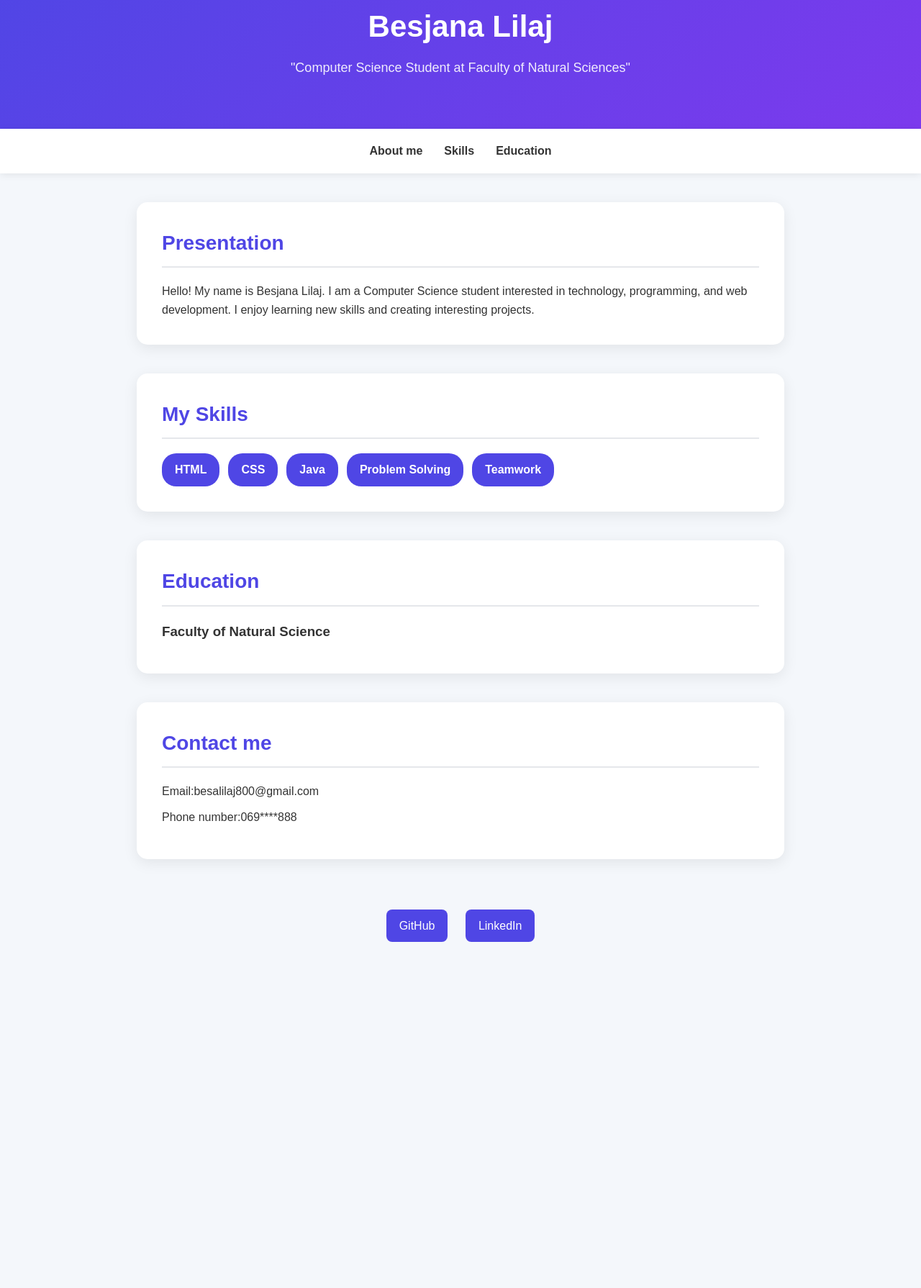
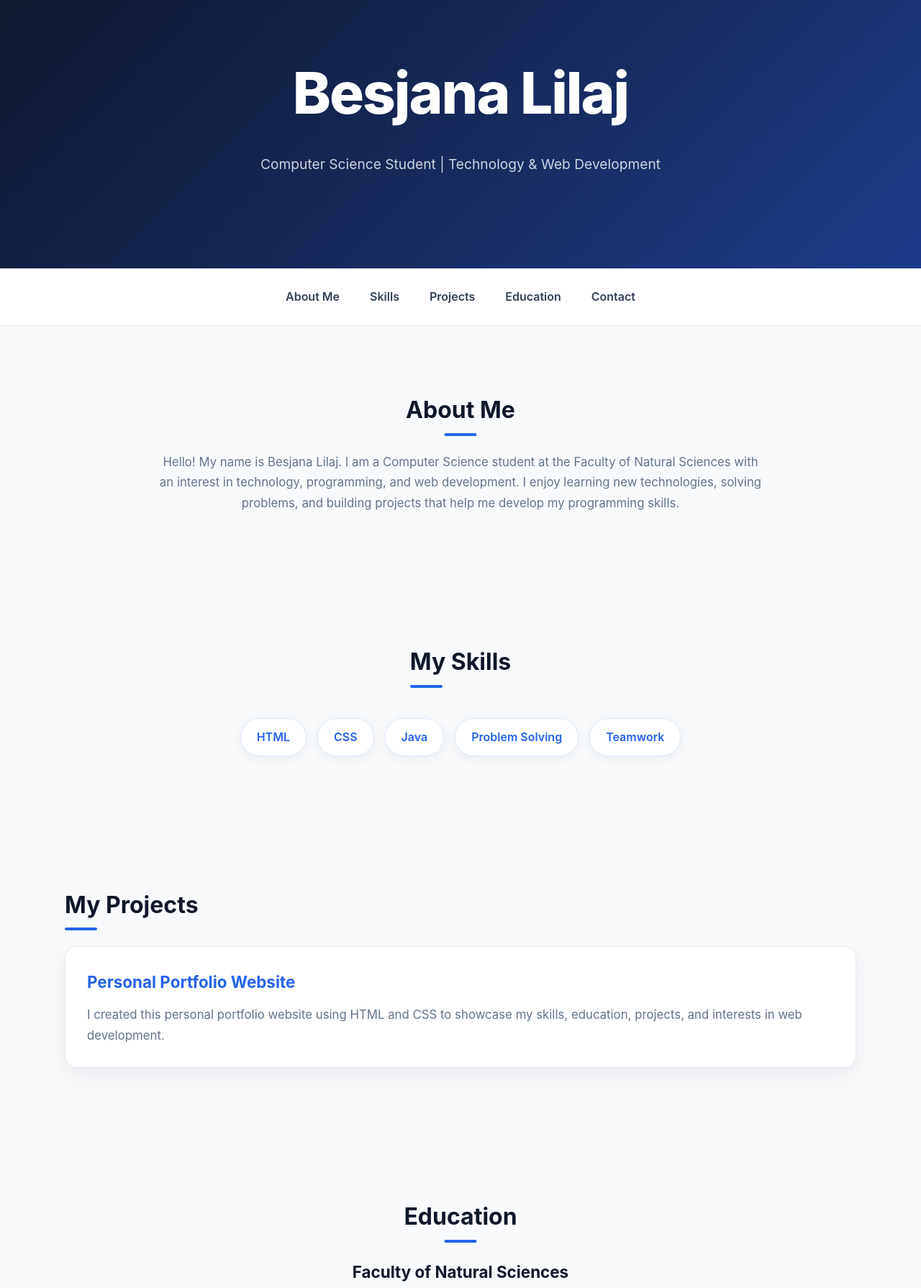
Before and after one commit to besjanaLilaj/Personal-portfolio, a plain HTML site: page index.html in a window 1280 px wide. Shown: the part 67-1857 px from the top of the page at 72% size. Before the commit the page ends 1406 px from the top, so only its background shows below. Drawn offline with Linux system fonts and the light colour scheme.

Commit message:
changed html

````diff
--- a/index.html
+++ b/index.html
@@ -1,28 +1,42 @@
+
 <!DOCTYPE html>
 <html lang="en">
 <head>
     <meta charset="UTF-8">
-    <title>Personal Portfolio</title>
+    <meta name="viewport" content="width=device-width, initial-scale=1.0">
+    <meta name="description" content="Personal portfolio of Besjana Lilaj, Computer Science student.">
+    <title>Besjana Lilaj | Personal Portfolio</title>
     <link rel="stylesheet" href="style.css">
 </head>
+
 <body>
+
 <header>
     <h1>Besjana Lilaj</h1>
-    <p>"Computer Science Student at Faculty of Natural Sciences"</p>
+    <p>Computer Science Student | Technology & Web Development</p>
 </header>
+
 <nav>
-        <a href="#about">About me</a>
+    <a href="#about">About Me</a>
     <a href="#skills">Skills</a>
+    <a href="#projects">Projects</a>
     <a href="#education">Education</a>
+    <a href="#contact">Contact</a>
 </nav>
+
+<main>
+
     <section id="about">
-        <h2>Presentation</h2>
+        <h2>About Me</h2>
         <p>
             Hello! My name is Besjana Lilaj. I am a Computer Science student
-            interested in technology, programming, and web development.
-            I enjoy learning new skills and creating interesting projects.
+            at the Faculty of Natural Sciences with an interest in technology,
+            programming, and web development. I enjoy learning new technologies,
+            solving problems, and building projects that help me develop my
+            programming skills.
         </p>
     </section>
+
     <section id="skills">
         <h2>My Skills</h2>
         <ul>
@@ -33,18 +47,58 @@
             <li>Teamwork</li>
         </ul>
     </section>
+
+    <section id="projects">
+        <h2>My Projects</h2>
+
+        <article>
+            <h3>Personal Portfolio Website</h3>
+            <p>
+                I created this personal portfolio website using HTML and CSS
+                to showcase my skills, education, projects, and interests in
+                web development.
+            </p>
+        </article>
+
+        <!-- Add more projects here -->
+    </section>
+
     <section id="education">
         <h2>Education</h2>
-            <h3>Faculty of Natural Science</h3>
+        <h3>Faculty of Natural Sciences</h3>
+        <p>Computer Science Student</p>
     </section>
+
     <section id="contact">
-            <h2>Contact me</h2>
-            <p>Email:besalilaj800@gmail.com</p>
-            <p>Phone number:069****888</p>
+        <h2>Contact Me</h2>
+        <p>
+            Email:
+            <a href="mailto:besalilaj800@gmail.com">
+                besalilaj800@gmail.com
+            </a>
+        </p>
+
+        <p>Phone: 069****888</p>
     </section>
-        <div class="social-links">
-            <a href="https://github.com/besjanaLilaj">GitHub</a>
-            <a href="https://www.linkedin.com/in/besjana-lilaj-b59b81362/">LinkedIn</a>
-        </div>
+
+    <section class="social-links">
+        <h2>Find Me Online</h2>
+
+        <a href="https://github.com/besjanaLilaj" target="_blank" rel="noopener noreferrer">
+            GitHub
+        </a>
+
+        <a href="https://www.linkedin.com/in/besjana-lilaj-b59b81362/" target="_blank" rel="noopener noreferrer">
+            LinkedIn
+        </a>
+    </section>
+
+</main>
+
+<footer>
+    <p>&copy; 2026 Besjana Lilaj. All rights reserved.</p>
+</footer>
+
 </body>
 </html>
+```
--- a/style.css
+++ b/style.css
@@ -1,4 +1,4 @@
-/* General styles */
+
 * {
     margin: 0;
     padding: 0;
@@ -10,161 +10,344 @@ html {
 }
 
 body {
-    font-family: Arial, Helvetica, sans-serif;
-    background-color: #f4f7fb;
-    color: #333;
-    line-height: 1.6;
-}
+    font-family: "Inter", "Segoe UI", Arial, sans-serif;
+    line-height: 1.7;
+    color: #1e293b;
+    background: #f8fafc;
 
-/* Header */
 header {
-    background: linear-gradient(135deg, #4f46e5, #7c3aed);
+    min-height: 55vh;
+    display: flex;
+    flex-direction: column;
+    justify-content: center;
+    align-items: center;
+    text-align: center;
+    padding: 60px 20px;
+    background: linear-gradient(135deg, #0f172a, #1e3a8a);
     color: white;
-    text-align: center;
-    padding: 70px 20px;
 }
 
 header h1 {
-    font-size: 42px;
-    margin-bottom: 10px;
+    font-size: clamp(2.8rem, 7vw, 5rem);
+    font-weight: 800;
+    letter-spacing: -2px;
+    margin-bottom: 15px;
 }
 
 header p {
-    font-size: 18px;
-    opacity: 0.9;
+    font-size: 1.2rem;
+    color: #cbd5e1;
+    max-width: 650px;
 }
 
-/* Navigation */
+/* ========================================
+   Navigation
+======================================== */
+
 nav {
-    background-color: #ffffff;
-    display: flex;
-    justify-content: center;
-    gap: 30px;
-    padding: 18px;
     position: sticky;
     top: 0;
     z-index: 1000;
-    box-shadow: 0 2px 10px rgba(0, 0, 0, 0.08);
+
+    display: flex;
+    justify-content: center;
+    flex-wrap: wrap;
+    gap: 10px;
+
+    padding: 18px 20px;
+
+    background: rgba(255, 255, 255, 0.95);
+    backdrop-filter: blur(10px);
+
+    border-bottom: 1px solid #e2e8f0;
 }
 
 nav a {
-    color: #333;
     text-decoration: none;
-    font-weight: bold;
-    transition: 0.3s;
+    color: #334155;
+    font-weight: 600;
+    padding: 8px 16px;
+    border-radius: 8px;
+    transition: all 0.25s ease;
 }
 
 nav a:hover {
-    color: #4f46e5;
+    color: #2563eb;
+    background: #eff6ff;
 }
 
-/* Sections */
+/* ========================================
+   Main Content
+======================================== */
+
+main {
+    width: min(1100px, 90%);
+    margin: 0 auto;
+}
+
+/* ========================================
+   Sections
+======================================== */
+
 section {
-    max-width: 900px;
-    margin: 40px auto;
-    padding: 35px;
-    background-color: white;
-    border-radius: 15px;
-    box-shadow: 0 5px 20px rgba(0, 0, 0, 0.08);
+    padding: 90px 0;
+    scroll-margin-top: 80px;
 }
 
 section h2 {
-    color: #4f46e5;
-    font-size: 28px;
-    margin-bottom: 20px;
-    border-bottom: 2px solid #e5e7eb;
-    padding-bottom: 10px;
+    position: relative;
+    display: inline-block;
+
+    font-size: 2rem;
+    color: #0f172a;
+    margin-bottom: 30px;
 }
 
-section h3 {
-    color: #333;
+section h2::after {
+    content: "";
+    position: absolute;
+    left: 0;
+    bottom: -8px;
+
+    width: 45px;
+    height: 4px;
+
+    background: #2563eb;
+    border-radius: 10px;
+}
+
+section p {
+    color: #64748b;
+    font-size: 1.05rem;
+}
+
+/* ========================================
+   About
+======================================== */
+
+#about {
+    max-width: 850px;
+    margin: auto;
+    text-align: center;
+}
+
+#about h2::after {
+    left: 50%;
+    transform: translateX(-50%);
+}
+
+/* ========================================
+   Skills
+======================================== */
+
+#skills {
+    text-align: center;
+}
+
+#skills ul {
+    list-style: none;
+
+    display: flex;
+    justify-content: center;
+    flex-wrap: wrap;
+    gap: 15px;
+
+    margin-top: 20px;
+}
+
+#skills li {
+    padding: 12px 22px;
+
+    background: white;
+    color: #2563eb;
+
+    border: 1px solid #dbeafe;
+    border-radius: 30px;
+
+    font-weight: 600;
+
+    box-shadow: 0 4px 15px rgba(15, 23, 42, 0.06);
+
+    transition: all 0.25s ease;
+}
+
+#skills li:hover {
+    transform: translateY(-4px);
+    background: #2563eb;
+    color: white;
+    border-color: #2563eb;
+}
+
+/* ========================================
+   Projects
+======================================== */
+
+#projects article {
+    background: white;
+
+    padding: 30px;
+
+    border: 1px solid #e2e8f0;
+    border-radius: 16px;
+
+    box-shadow: 0 10px 30px rgba(15, 23, 42, 0.06);
+
+    transition: transform 0.3s ease, box-shadow 0.3s ease;
+}
+
+#projects article:hover {
+    transform: translateY(-6px);
+
+    box-shadow: 0 18px 40px rgba(15, 23, 42, 0.1);
+}
+
+#projects article h3 {
+    color: #2563eb;
+    font-size: 1.4rem;
+    margin-bottom: 12px;
+}
+
+/* ========================================
+   Education
+======================================== */
+
+#education {
+    text-align: center;
+}
+
+#education h2::after {
+    left: 50%;
+    transform: translateX(-50%);
+}
+
+#education h3 {
+    font-size: 1.4rem;
+    color: #0f172a;
     margin-bottom: 8px;
 }
 
-/* Skills */
-#skills ul {
-    list-style: none;
-    display: flex;
-    flex-wrap: wrap;
-    gap: 12px;
+/* ========================================
+   Contact
+======================================== */
+
+#contact {
+    text-align: center;
+
+    background: white;
+
+    padding: 60px 30px;
+    margin-bottom: 50px;
+
+    border-radius: 20px;
+
+    box-shadow: 0 10px 35px rgba(15, 23, 42, 0.07);
 }
 
-#skills li {
-    background-color: #4f46e5;
-    color: white;
-    padding: 10px 18px;
-    border-radius: 20px;
-    font-weight: bold;
-    transition: 0.3s;
+#contact h2::after {
+    left: 50%;
+    transform: translateX(-50%);
 }
 
-#skills li:hover {
-    background-color: #7c3aed;
-    transform: translateY(-3px);
+#contact p {
+    margin: 12px 0;
 }
 
-/* Contact */
-#contact p {
-    margin: 10px 0;
+#contact a {
+    color: #2563eb;
+    font-weight: 600;
+    text-decoration: none;
 }
 
-/* Social links */
+#contact a:hover {
+    text-decoration: underline;
+}
+
+/* ========================================
+   Social Links
+======================================== */
+
 .social-links {
     text-align: center;
-    padding: 30px;
+    padding: 40px 0 80px;
+}
+
+.social-links h2 {
+    display: block;
+}
+
+.social-links h2::after {
+    left: 50%;
+    transform: translateX(-50%);
 }
 
 .social-links a {
     display: inline-block;
-    margin: 0 10px;
-    padding: 10px 18px;
+
+    margin: 8px;
+    padding: 12px 24px;
+
     color: white;
-    background-color: #4f46e5;
+    background: #0f172a;
+
+    border-radius: 10px;
+
     text-decoration: none;
-    border-radius: 8px;
-    transition: 0.3s;
+    font-weight: 600;
+
+    transition: all 0.25s ease;
 }
 
 .social-links a:hover {
-    background-color: #7c3aed;
+    background: #2563eb;
     transform: translateY(-3px);
 }
 
-/* Mobile responsive design */
-@media (max-width: 600px) {
+/* ========================================
+   Footer
+======================================== */
+
+footer {
+    text-align: center;
+
+    padding: 30px 20px;
+
+    background: #0f172a;
+    color: #94a3b8;
+
+    font-size: 0.9rem;
+}
+
+/* ========================================
+   Responsive Design
+======================================== */
+
+@media (max-width: 768px) {
 
     header {
-        padding: 50px 15px;
+        min-height: 50vh;
+        padding: 50px 20px;
     }
 
     header h1 {
-        font-size: 32px;
+        font-size: 3rem;
     }
 
     header p {
-        font-size: 16px;
+        font-size: 1rem;
     }
 
     nav {
-        flex-direction: column;
-        align-items: center;
-        gap: 12px;
+        gap: 4px;
+        padding: 12px 10px;
+    }
+
+    nav a {
+        font-size: 0.9rem;
+        padding: 7px 10px;
     }
 
     section {
-        margin: 25px 15px;
-        padding: 25px;
+        padding: 65px 0;
     }
 
     section h2 {
-        font-size: 24px;
-    }
-
-    #skills ul {
-        justify-content: center;
-    }
-
-    .social-links a {
-        margin: 5px;
-    }
-}
````
Lines whose indentation alone changed are shown as unchanged.
